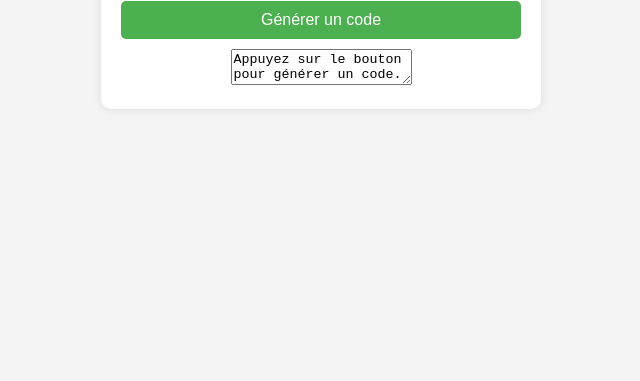
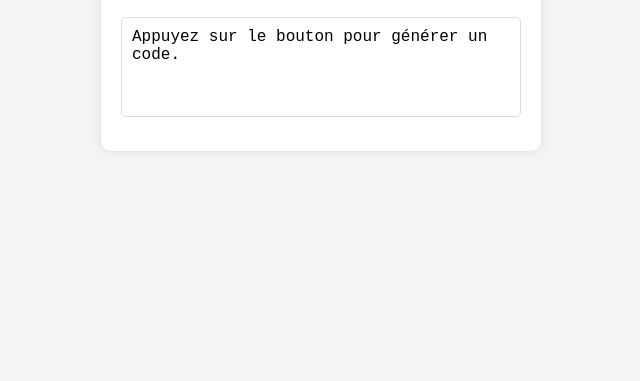
Before and after one commit to AndroGratos/Generateur-ARL-TOKEN, a plain HTML site: page index.html in a window 1280 px wide. Shown: the part 419-800 px from the top of the page, without its empty margins (319-959 px from the left). Drawn offline with Linux system fonts and the light colour scheme; no server answers.

Commit message:
Update styles.css

```diff
--- a/styles.css
+++ b/styles.css
@@ -35,6 +35,18 @@ button:hover {
     background-color: #45a049;
 }
 
+textarea {
+    width: 100%;
+    height: 100px;
+    margin: 10px 0;
+    padding: 10px;
+    font-size: 16px;
+    border: 1px solid #ddd;
+    border-radius: 5px;
+    box-sizing: border-box;
+    resize: none; /* Disable resizing */
+}
+
 #notification {
     color: green;
     font-weight: bold;
```
